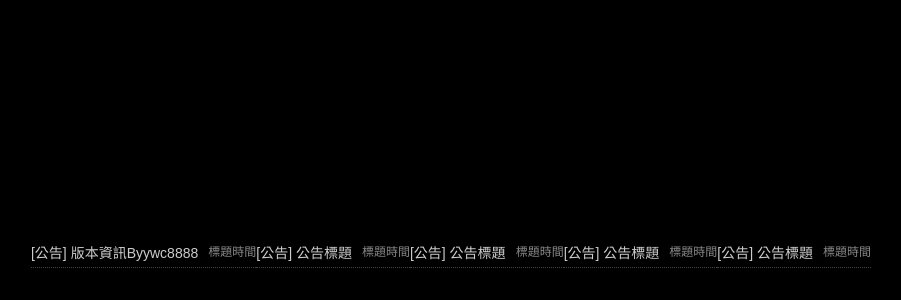
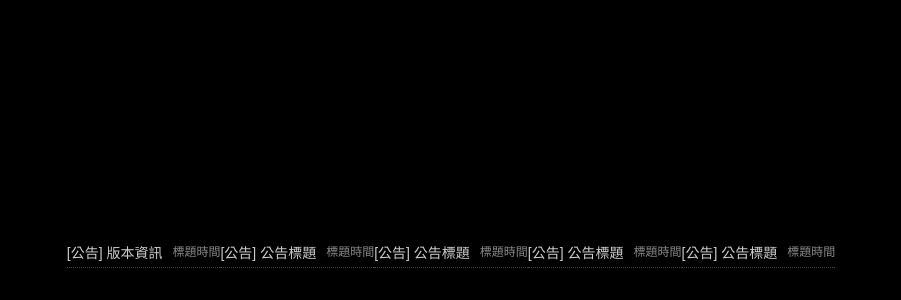
Before and after one commit to yashior/test, a website: page phantom/815/Notice2.html in a window 1280 px wide. Shown: the part 148-448 px from the top of the page, without its empty margins (189-1090 px from the left). Drawn offline with Linux system fonts and the light colour scheme.

Commit message:
Update Notice2.html

```diff
--- a/phantom/815/Notice2.html
+++ b/phantom/815/Notice2.html
@@ -73,7 +73,7 @@
 </head>
 <body>
       <div class="announcement-item">
-        <div class="title">[公告] 版本資訊Byywc8888</div>
+        <div class="title">[公告] 版本資訊</div>
         <div class="date">標題時間</div>
       </div>
       <div class="announcement-item">
```
